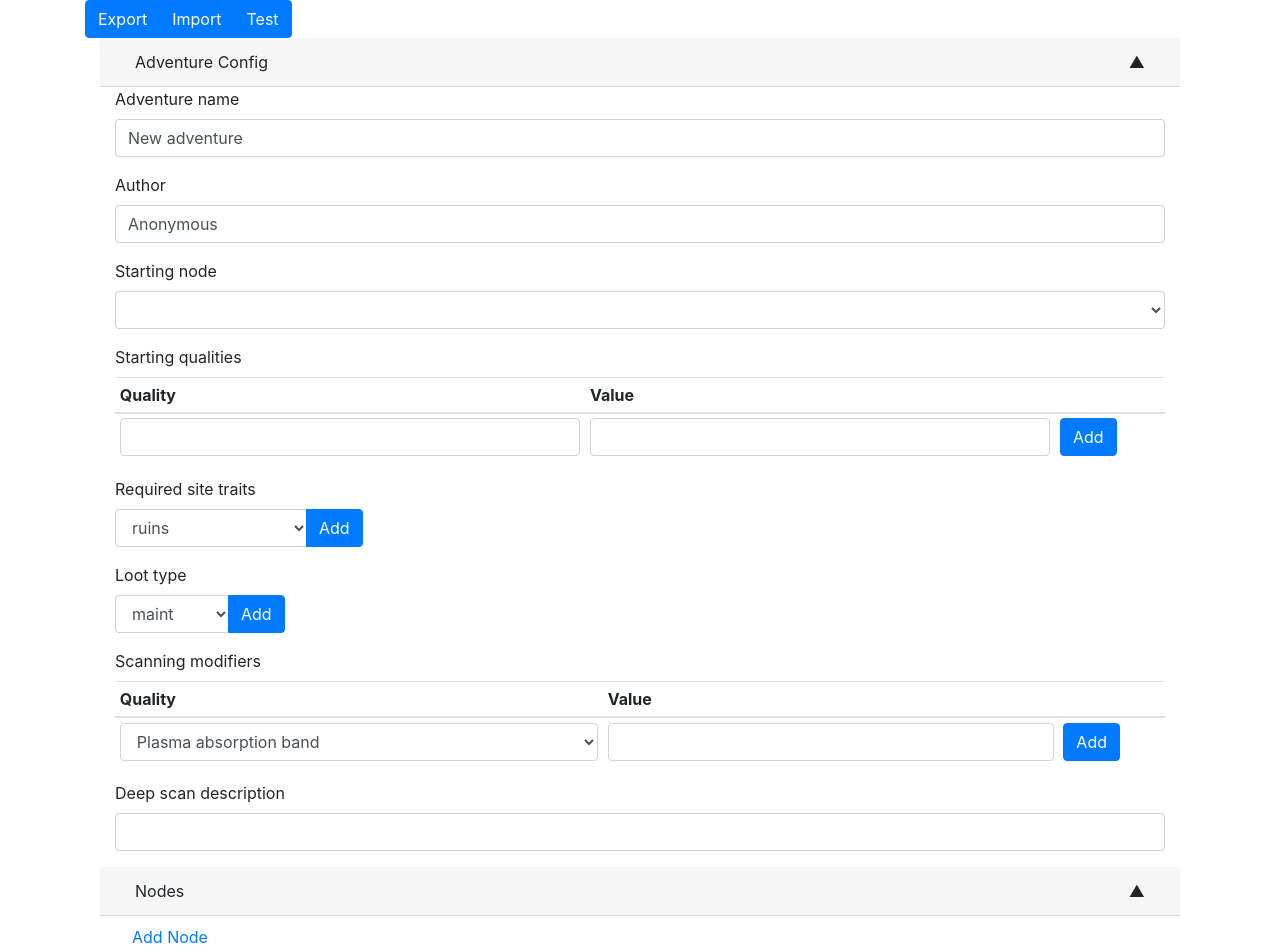
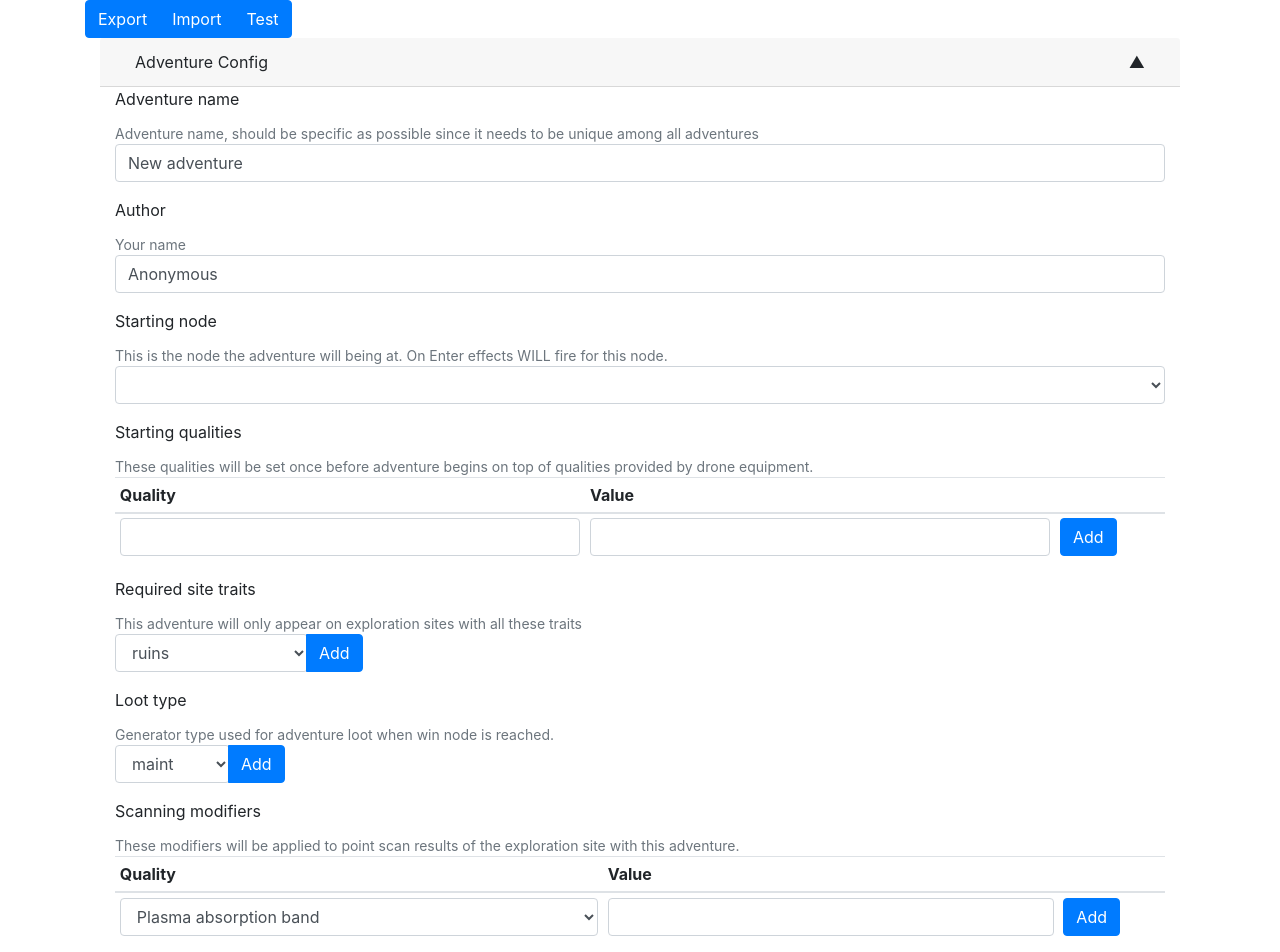
Before and after one commit to AnturK/adventure-maker, a React (Create React App) app: page / in a window 1280 px wide. Shown: the top 952 px of the page. Built offline with nearby package versions, Linux system fonts and the light colour scheme.

Commit message:
Adds some descriptions.

```diff
--- a/src/Components/AdventureChoice.js
+++ b/src/Components/AdventureChoice.js
@@ -1,5 +1,5 @@
 import React,{useState} from 'react'
-import {Button, Card, InputGroup, FormControl } from 'react-bootstrap'
+import {Button, Card, InputGroup, FormControl,Form } from 'react-bootstrap'
 import {EffectBuilder} from './EffectBuilder'
 import {RequirementsBuilder} from './RequirementsBuilder'
 import {convertNumberValue} from '../Helpers'
@@ -55,6 +55,7 @@ export function AdventureChoice(props) {
     return (
       <Card>
         <Card.Body>
+          <Form.Text muted>Choice text visible to the player.</Form.Text>
           <InputGroup>
             <InputGroup.Prepend>
               <InputGroup.Text>Choice</InputGroup.Text>
@@ -64,12 +65,14 @@ export function AdventureChoice(props) {
               <Button variant="danger" onClick={handleChoiceDeletion}>Delete</Button>
             </InputGroup.Append>
           </InputGroup>
+          <Form.Text muted>The node navigated to by choosing this choice.</Form.Text>
           <InputGroup>
             <InputGroup.Prepend>
               <InputGroup.Text>Exit Node</InputGroup.Text>
             </InputGroup.Prepend>
             <NodeSelectionDropdown value={exitNodeSelectValue} onChange={changeExitNode} allowNone={false}/>
           </InputGroup>
+          <Form.Text muted>Delay between selecting the choice and entering exit node.</Form.Text>
           <InputGroup>
             <InputGroup.Prepend>
               <InputGroup.Text>Delay(ds)</InputGroup.Text>
@@ -78,12 +81,14 @@ export function AdventureChoice(props) {
             <InputGroup.Text>Message</InputGroup.Text>
             <FormControl value={props.choice.delay_message} onChange={(e) => handleChoiceChange("delay_message", e.target.value)} />
           </InputGroup>
+          <Form.Text muted>Quality changes that happen on selecting this choice. (Before navigating to exit node)</Form.Text>
           <EffectBuilder
               title="Selection Effects"
               effects={props.choice.on_selection_effects}
               handleEffectAdded={added => addEffect("on_selection_effects", added)}
               handleEffectsChanged={(old, prop, new_value) => updateEffects("on_selection_effects", old, prop, new_value)}
               handleEffectDeleted={deleted => deleteEffect("on_selection_effects", deleted)}/>
+          <Form.Text muted>Qualities required for this choice to be availible. Empty set means it's always viable.</Form.Text>
           <RequirementsBuilder
             title="Requirements"
             requirements={props.choice.requirements}
--- a/src/Components/AdventureEditor.js
+++ b/src/Components/AdventureEditor.js
@@ -220,34 +220,42 @@ export function AdventureEditor() {
             <Form>
               <FormGroup>
                 <Form.Label>Adventure name</Form.Label>
+                <Form.Text muted>Adventure name, should be specific as possible since it needs to be unique among all adventures</Form.Text>
                 <FormControl placeholder="New adventure" value={adventure.name} onChange={(e) => setAdventure(updateProp(adventure,"name",e.target.value))} />
               </FormGroup>
               <FormGroup>
                 <Form.Label>Author</Form.Label>
+                <Form.Text muted>Your name</Form.Text>
                 <FormControl value={adventure.author} onChange={(e) => setAdventure(updateProp(adventure,"author",e.target.value))} />
               </FormGroup>
               <FormGroup>
                 <Form.Label>Starting node</Form.Label>
+                <Form.Text muted>This is the node the adventure will being at. On Enter effects WILL fire for this node.</Form.Text>
                 <NodeSelectionDropdown value={startingNode} onChange={(e) => setAdventure(updateProp(adventure,"starting_node",e.target.value))} allowCustom={false}/>
               </FormGroup>
               <FormGroup>
                 <Form.Label>Starting qualities</Form.Label>
+                <Form.Text muted>These qualities will be set once before adventure begins on top of qualities provided by drone equipment.</Form.Text>
                 <KeyValueList adventureProp="starting_qualities"/>
               </FormGroup>
               <FormGroup>
                 <Form.Label>Required site traits</Form.Label>
+                <Form.Text muted>This adventure will only appear on exploration sites with all these traits</Form.Text>
                 <SimpleList presetValues={site_traits} adventureProp="required_site_traits"/>
               </FormGroup>
               <FormGroup>
                 <Form.Label>Loot type</Form.Label>
+                <Form.Text muted>Generator type used for adventure loot when win node is reached.</Form.Text>
                 <SimpleList presetValues={loot_types} adventureProp="loot_types"/>
               </FormGroup>
               <FormGroup>
                 <Form.Label>Scanning modifiers</Form.Label>
+                <Form.Text muted>These modifiers will be applied to point scan results of the exploration site with this adventure.</Form.Text>
                 <KeyValueList presetKeys={scan_bands} adventureProp="band_modifiers"/>
               </FormGroup>
               <FormGroup>
                 <Form.Label>Deep scan description</Form.Label>
+                <Form.Text muted>This description will be added to exploration site's description after a deep scan.</Form.Text>
                 <FormControl value={adventure.deep_scan_description} onChange={(e) => setAdventure(updateProp(adventure,"deep_scan_description",e.target.value))} />
               </FormGroup>
             </Form>
@@ -299,6 +307,7 @@ export function AdventureEditor() {
         <Col>
         <BasicCollapsible title="Triggers" startCollapsed>
           <Container>
+            <Row><Col><Form.Text muted>Triggers are checks that happen after any quality changes. If requirements are met the effects and/or node changes are applied over the choice that made it happen.</Form.Text></Col></Row>
             <Row>
               {triggers.map(trigger => (
                 <Col key={trigger.id} xl="auto"><AdventureTrigger trigger={trigger} handleDeletion={() => delete_trigger(trigger)}/></Col>
--- a/src/Components/AdventureNode.js
+++ b/src/Components/AdventureNode.js
@@ -111,18 +111,22 @@ export function AdventureNode(props) {
                             </InputGroup>
                             <FormGroup>
                                 <Form.Label>Node ID</Form.Label>
+                                <Form.Text muted>Node unique ID, this is not visible to the player</Form.Text>
                                 <FormControl value={node.name} onChange={update_node_name} />
                             </FormGroup>
                             <FormGroup>
                                 <Form.Label>Description</Form.Label>
+                                <Form.Text muted>Text shown to the player for this node. You can use $SITE_NAME to insert exploration site name in the text.</Form.Text>
                                 <FormControl as="textarea" rows={5} placeholder="Describe whatever here." value={node.description} onChange={(e) => setNode(updateProp(node, "description", e.target.value))} />
                             </FormGroup>
+                            <Form.Text muted>Quality changes that happen when node is entered by any means.</Form.Text>
                             <EffectBuilder
                                 title="On Enter Effects"
                                 effects={node.on_enter_effects}
                                 handleEffectAdded={added => addEffect("on_enter_effects", added)}
                                 handleEffectsChanged={(old, prop, new_value) => updateEffects("on_enter_effects", old, prop, new_value)}
                                 handleEffectDeleted={deleted => deleteEffect("on_enter_effects", deleted)} />
+                            <Form.Text muted>Quality changes that happen when node is exited by any means.</Form.Text>
                             <EffectBuilder
                                 title="On Exit Effects"
                                 effects={node.on_exit_effects}
```
